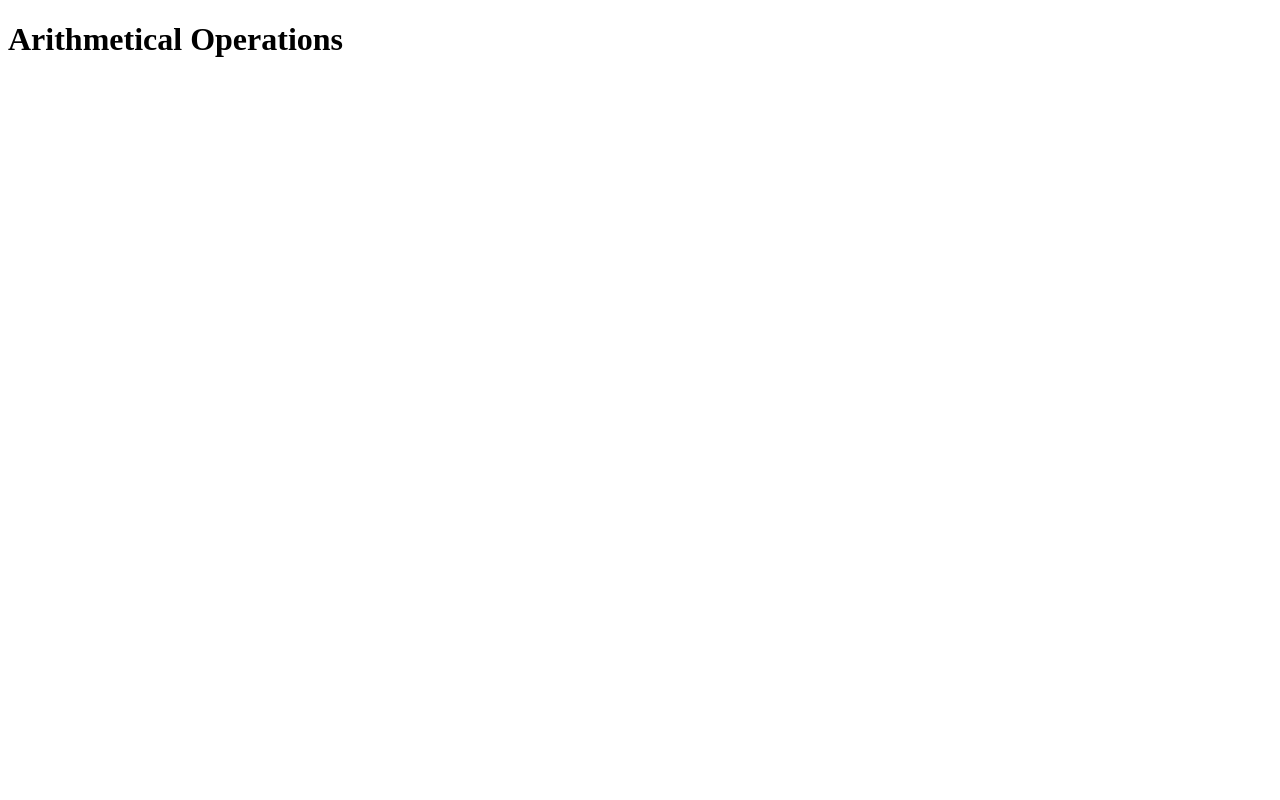
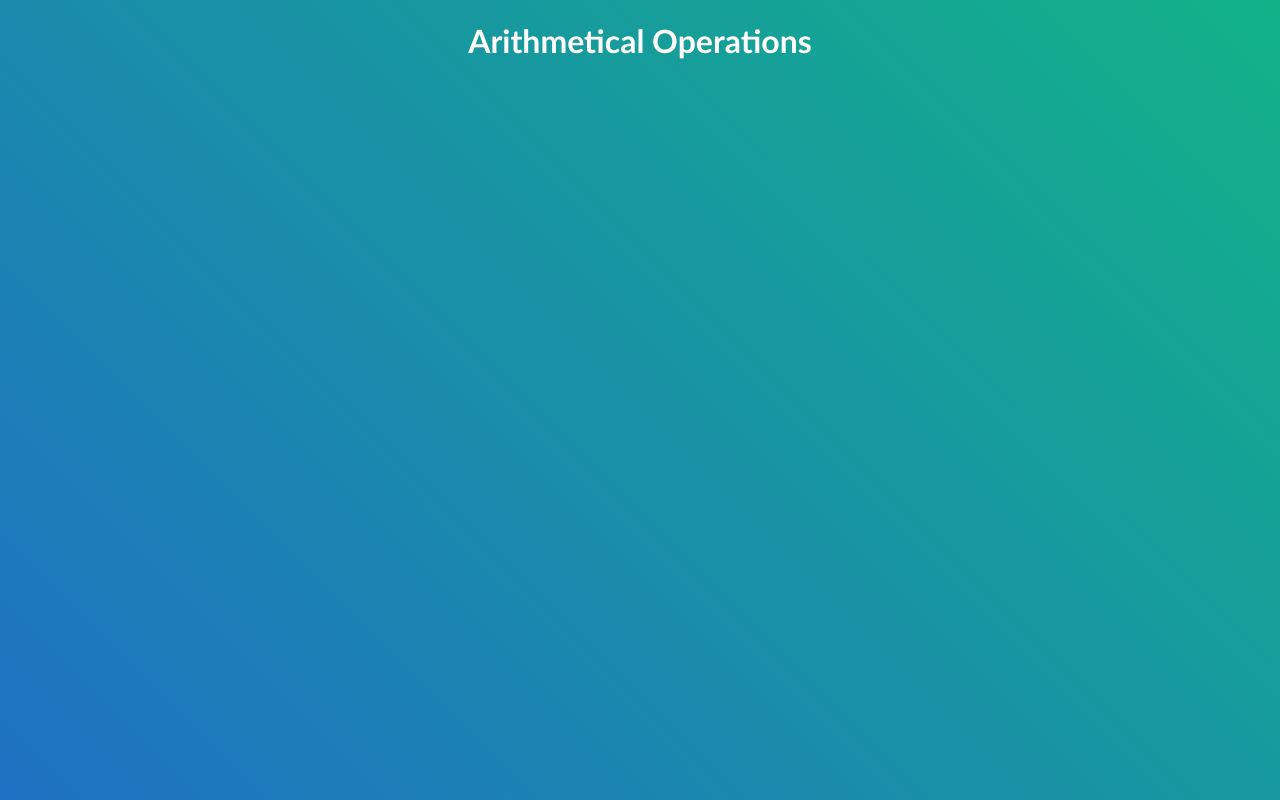
Before and after one commit to HristijanRalis/Operations, a plain HTML site: page starter-files/index.html in a window 1280 px wide. Drawn offline with Linux system fonts and the light colour scheme.

Commit message:
Done with sum,sub,mul,div

```diff
--- a/starter-files/script.js
+++ b/starter-files/script.js
@@ -1 +1,19 @@
 // SCRIPT
+
+// + , - , / , * , /
+const a = 9,
+  b = 6;
+
+// +
+let sum = a + b;
+// -
+let sub = a - b;
+// '*'
+let mul = a * b;
+// '/'
+let div = a / b;
+
+console.log("Sum: ", sum);
+console.log("Subtraction: ", sub);
+console.log("Multiply: ", mul);
+console.log("Division", div);
--- a/starter-files/style.css
+++ b/starter-files/style.css
@@ -1 +1,11 @@
 /* STYLE */
+body {
+  margin: 0;
+  padding: 0;
+  height: 100vh;
+  background: linear-gradient(45deg, rgb(31, 113, 195), rgb(18, 178, 136));
+  display: flex;
+  justify-content: center;
+  font-family: "Gill Sans", "Gill Sans MT", Calibri, "Trebuchet MS", sans-serif;
+  color: white;
+}
```
